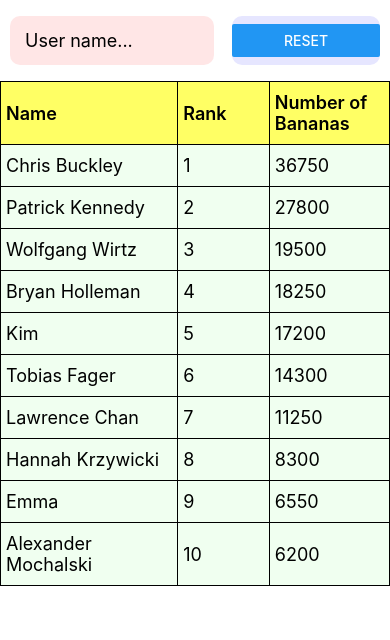
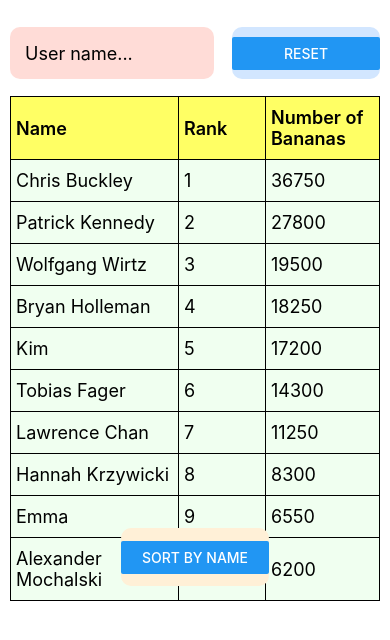
Before and after one commit to omarsalama98/CaseStudyLeaderboard, a React Native app: screen / in a window 390 px wide. Shown: the top 640 px of the page. Built offline with nearby package versions, Linux system fonts and the light colour scheme.

Commit message:
Add sort by name

```diff
--- a/src/features/Leaderboard/LeaderboardScreen.tsx
+++ b/src/features/Leaderboard/LeaderboardScreen.tsx
@@ -6,12 +6,13 @@ import SearchIcon from '../../assets/SearchIcon';
 import {useDispatch, useSelector} from 'react-redux';
 import {sortUsersByName, sortUsersByBananas} from '../../store/actions';
 import {users_state_type} from '../../store/users_reducer';
-import {searchForUser} from '../../data/users_data_helper';
+import {searchForUser, sort_by} from '../../data/users_data_helper';
 
 export default function LeaderboardScreen() {
   const [entries, setEntries] = useState<RankedUser[] | undefined>(undefined);
   const [search_query, setSearchQuery] = useState('');
   const [selected_user_index, setSelectedUserIndex] = useState<number>(-1);
+  const [sorting_field, setSortingField] = useState<sort_by>('bananas');
   const dispatch = useDispatch();
 
   const sorted_users = useSelector((state: users_state_type) => {
@@ -60,8 +61,19 @@ export default function LeaderboardScreen() {
     }
   }, [sorted_users, dispatch]);
 
+  useEffect(() => {
+    switch (sorting_field) {
+      case 'name':
+        dispatch(sortUsersByName());
+        break;
+      case 'bananas':
+        dispatch(sortUsersByBananas());
+        break;
+    }
+  }, [sorting_field, dispatch]);
+
   return (
-    <View>
+    <View style={styles.screen_main_container}>
       <View style={styles.search_main_container}>
         <View style={styles.search_input_container}>
           <SearchIcon width={28} height={28} />
@@ -91,26 +103,38 @@ export default function LeaderboardScreen() {
           />
         ) : null}
       </View>
+      <View style={styles.sort_button_container}>
+        <Button
+          title={
+            sorting_field === 'bananas' ? 'Sort by Name' : 'Sort by Bananas'
+          }
+          onPress={
+            sorting_field === 'bananas'
+              ? () => setSortingField('name')
+              : () => setSortingField('bananas')
+          }
+        />
+      </View>
     </View>
   );
 }
 
 const styles = StyleSheet.create({
+  screen_main_container: {
+    padding: 10,
+    justifyContent: 'space-between',
+  },
   search_main_container: {
     flexDirection: 'row',
     justifyContent: 'space-between',
     alignItems: 'center',
-    paddingHorizontal: 10,
     height: '15%',
-  },
-  leaderboard_table_container: {
-    height: '85%',
   },
   search_input_container: {
     width: '55%',
     flexDirection: 'row',
     borderRadius: 10,
-    backgroundColor: 'rgb(255, 230, 230)',
+    backgroundColor: 'rgb(255, 220, 215)',
     height: '60%',
     alignItems: 'center',
     padding: 5,
@@ -124,8 +148,20 @@ const styles = StyleSheet.create({
     width: '40%',
     height: '60%',
     borderColor: 'black',
-    backgroundColor: 'rgb(230, 230, 255)',
+    backgroundColor: 'rgb(210, 230, 255)',
     borderRadius: 10,
     justifyContent: 'center',
   },
+  leaderboard_table_container: {
+    height: '75%',
+  },
+  sort_button_container: {
+    width: '40%',
+    height: '10%',
+    borderColor: 'black',
+    backgroundColor: 'rgb(255, 240, 215)',
+    borderRadius: 10,
+    justifyContent: 'center',
+    alignSelf: 'center',
+  },
 });
```
